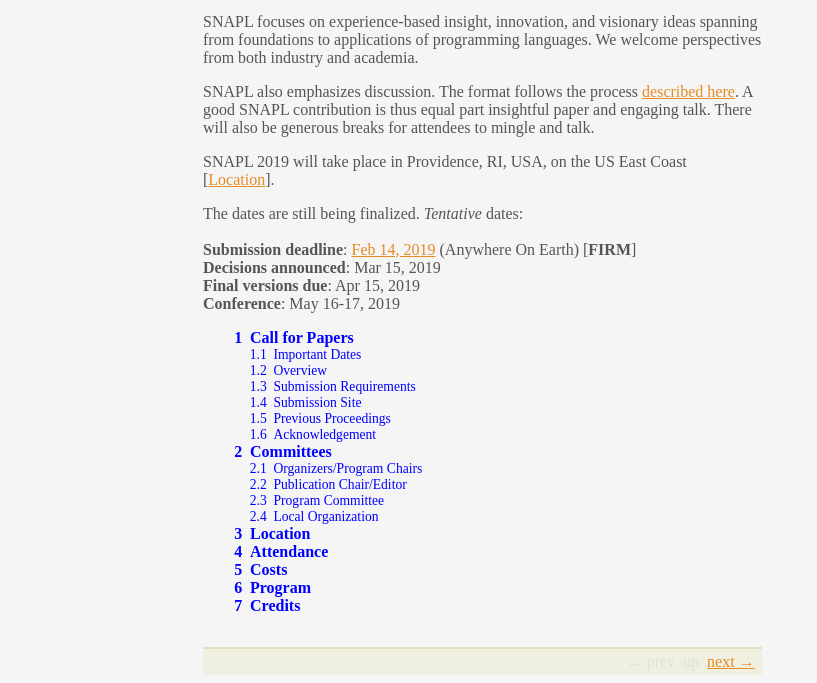
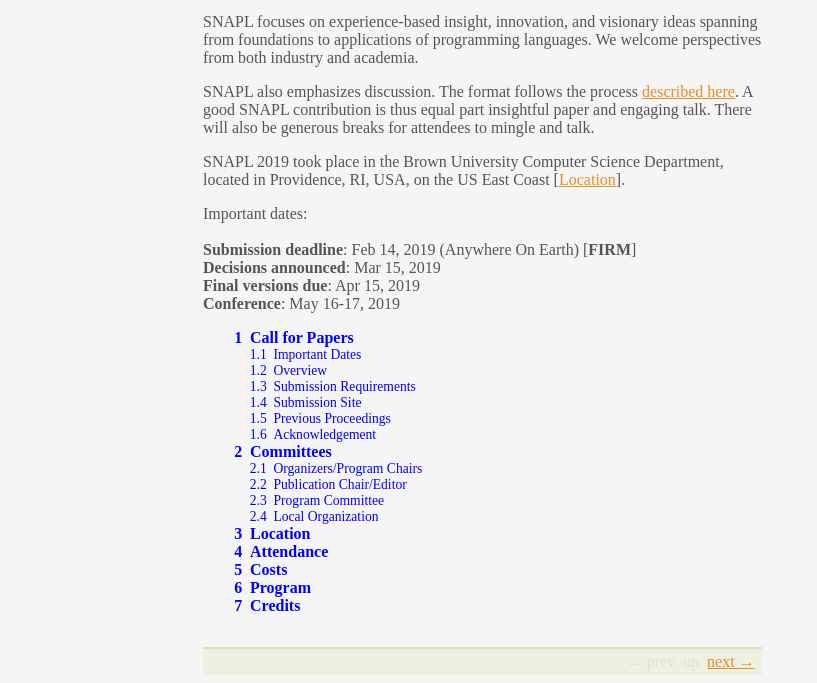
Before and after one commit to shriram/snapl, a plain HTML site: page 2019/index.html in a window 1280 px wide. Shown: the part 216-899 px from the top of the page, without its empty margins (0-817 px from the left). Drawn offline with Linux system fonts and the light colour scheme.

Commit message:
finalize 2019

```diff
--- a/2019/index.html
+++ b/2019/index.html
@@ -11,11 +11,12 @@ welcome perspectives from both industry and academia.</p><p>SNAPL also emphasize
 <a href="http://cs.brown.edu/~sk/Memos/Conference-Discussion-Format/">described here</a>.
 A good SNAPL contribution is thus
 equal part insightful paper and engaging talk.
-There will also be generous breaks for attendees to mingle and talk.</p><p>SNAPL 2019 will take place in Providence, RI, USA, on the
-US East Coast [<a href="location.html" data-pltdoc="x">Location</a>].</p><p>The dates are still being finalized. <span style="font-style: italic">Tentative</span> dates:<br/>
+There will also be generous breaks for attendees to mingle and talk.</p><p>SNAPL 2019 took place in the Brown University Computer Science Department,
+located in Providence, RI, USA, on the
+US East Coast [<a href="location.html" data-pltdoc="x">Location</a>].</p><p>Important dates:<br/>
 <br/>
 <span style="font-weight: bold">Submission deadline</span>:
-  <a href="https://snapl19.hotcrp.com/">Feb 14, 2019</a> (Anywhere On Earth)
+  Feb 14, 2019 (Anywhere On Earth)
   [<span style="font-weight: bold">FIRM</span>]
   <br/>
 <span style="font-weight: bold">Decisions announced</span>: Mar 15, 2019<br/>
```
Also changed, not shown: 2019/cfp.html (+2 -2 lines), 1 other file.
